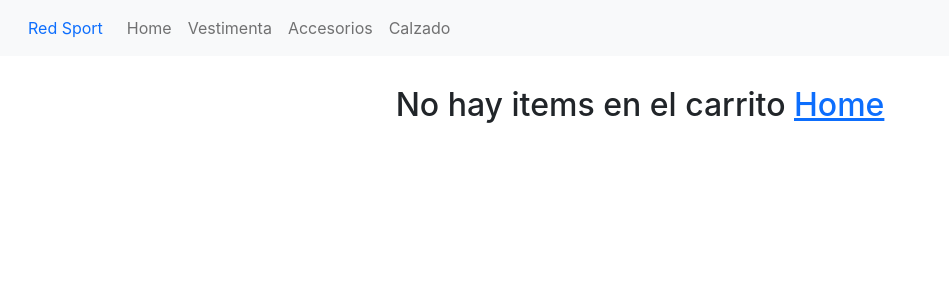
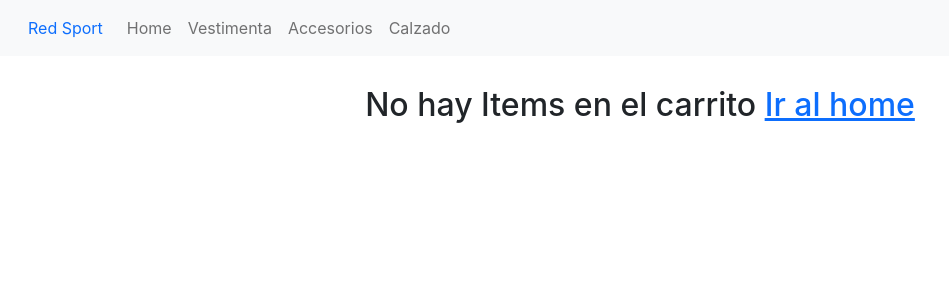
Before and after one commit to FacundoRaposo/CursoReact, a React (Create React App) app: page /Cart in a window 1280 px wide. Shown: the top 300 px of the page, without its empty margins (0-949 px from the left). Built offline with nearby package versions, Linux system fonts and the light colour scheme.

Commit message:
solucion items en cart, genera la orden pero problema con date y documentoid

```diff
--- a/src/App.css
+++ b/src/App.css
@@ -19,6 +19,10 @@
   padding:50%;
   align-items: center;
   text-align: center;
+
+}
+.formulario{
+  padding:40px;
 
 }
 
--- a/src/components/Context/CartContext.js
+++ b/src/components/Context/CartContext.js
@@ -23,13 +23,13 @@ export const CartProvider = ({defaultValue = [] ,children})=> {
 
 
     const addItem = (newItem, newQuantity) => {
-        let itemIndex = cart.findIndex(item => item.prod.id === newItem.id );
+        let itemIndex = cart.findIndex(e => e.prod.item.id === newItem.id );
         if(itemIndex === -1){
             setCart (cart => [...cart, {prod: newItem, cant: newQuantity}]);
         }else{
             let modifiedCart = [...cart];
             modifiedCart[itemIndex].cant += newQuantity;
-            setCart(modifiedCart);
+            setCart(...modifiedCart);
         }
     }// agregar x cantidad de un producto
 
@@ -45,7 +45,7 @@ export const CartProvider = ({defaultValue = [] ,children})=> {
     } //sacar todos los items del carrito
 
     const isInCart = (id) =>{
-        const currentItem = cart.find(e=> e.item.id === id);
+        const currentItem = cart.find(e=> e.prod.item.id === id);
 
         return currentItem ? true : false;
     }
--- a/src/components/cart/cart.js
+++ b/src/components/cart/cart.js
@@ -1,39 +1,130 @@
 import React, {useContext, useEffect, useState} from 'react';
 import {Link} from 'react-router-dom';
 import {CartContext} from '../Context/CartContext';
+import {getFirestore, getFirebase} from '../../firebase/client';
 
 export const Cart =() =>{
-    const {cart,removeItem,totalItems,totalPrice} = useContext(CartContext);
-    const generarOrden =()=> {
-        let orden = {}
-        orden.buyer = {name:'Juan', phone: 'telefono', email:'hola@asas.com'}
-        orden.total = totalPrice;
-        orden.items = cart.map(cartItem =>{
-            const id = cartItem.item.id;
-            const title = cartItem.item.title;
-            const price = cartItem.item.price * cartItem.cant;
-            return {id,title, price}
-        });
+
+    const {cart,removeItem,totalItems,totalPrice,clear} = useContext(CartContext);
+    const [name,setName] = useState('');
+    const [phone,setPhone]= useState('');
+    const [email,setEmail]= useState('');
+
+    const [idOrden,setIdOrden]= useState(null);
+
+    const generarOrden =(e)=> {
+        e.preventDefault();
+        const comprador = { name, phone, email }
+
+        console.log(comprador)
+
+        const db = getFirestore();
+
+        const ordersCollection = db.collection("orders")
+
+        //const date = getFirebase().firestore.Timestamp.fromDate(new Date());
+
+        const items = cart.map(cartItem => {
+            return {id: cartItem.prod.item.id, title: cartItem.prod.item.title, price: cartItem.prod.item.price}
+        })
+        console.log(items);
+        ordersCollection
+        .add({buyer: comprador, items , total:totalPrice })
+        .then(doc=>{
+            setIdOrden(doc.id)
+        })
+
+
+        const itemsCollection = db.collection('items')
+        .where(getFirebase().firestore.FieldPath.documentId(), 'in', cart.map(e => e.prod.item.id))
+
+        itemsCollection.get()
+        .then(resultado =>{
+
+            const batch = db.batch()
+
+            for (const documento of resultado) {
+
+                const stockActual = documento.data().stock;
+
+                const itemDelCart = cart.find(cartItem => cartItem.prod.item.id == documento.id);
+
+                const cantidadComprado = itemDelCart.quantity
+
+                const nuevoStock =  stockActual - cantidadComprado;
+
+
+                batch.update(documento.ref,
+                    {stock: nuevoStock}
+                )
+                //update
+
+            }
+
+            batch.commit()
+
+        })
 
     }
+
+    const noItemComp = <h2>No hay Items en el carrito <Link to='/'>Ir al home </Link> </h2>;
+
+    if(totalItems === 0) return noItemComp
 
     return (
 
         <div>
-                {!cart.length ?
-                <h2>No hay items en el carrito <Link to="/home">Home</Link></h2>
-                :(
-                    <>
-                    {cart.map(cartItem => <div key={cartItem.prod.item.id}>
-                    <div>Titulo: {cartItem.prod.item.title}</div>
-                    <div>Cantidad: {cartItem.cant}</div>
-                    <button className="btn btn-danger"onClick = {()=> removeItem(cartItem.prod.item.id)}>borrar</button>
+            {idOrden? `Orden generada: ${idOrden}`: null}
+            {cart.map(cartItem => <div key={cartItem.prod.item.id}>
+                    <table className="table">
+
+                    <thead>
+                    <tr>
+                        <th scope="row"></th>
+                        <th>
+                         Titulo
+                        </th>
+                        <th>Cantidad</th>
+                        <th></th>
+                        <th></th>
+                    </tr>
+                    </thead>
+
+                    <tbody>
+
+                        <tr>
+                    <th scope="row"></th>
+                        <td>
+                        {cartItem.prod.item.title}
+                        </td>
+                        <td>{cartItem.cant}</td>
+                        <td><img style={{maxWidth: '100px'}} src={cartItem?.prod.item.pictureUrl} alt=""/></td>
+                        <td><button className="btn btn-danger"onClick = {()=> removeItem(cartItem.prod.item.id)}>borrar</button></td>
+                    </tr>
+
+                    </tbody>
+
+                    </table>
                     </div>)}
+
+
+
                     <div> Total: {totalPrice}, por {totalItems} productos </div>
-                    </>
-                )}
+                    <button onClick={clear}>Borrar todo</button>
 
-        </div>
+                    <div className="input-group center formulario">
+                    <form  action=""  onSubmit={generarOrden}>
+
+                    <input type="text" placeholder="name" value={name} onChange={(e)=>setName(e.target.value)}/>
+                    <input type="text" placeholder="phone"value={phone} onChange={(e)=>setPhone(e.target.value)}/>
+                    <input type="text" placeholder="email"value={email} onChange={(e)=>setEmail(e.target.value)}/>
+
+                    <button type="submit"> Generar orden</button>
+                    </form>
+                    </div>
+
+                    </div>
+
 
     )
 }
--- a/src/firebase/client.js
+++ b/src/firebase/client.js
@@ -10,7 +10,7 @@ const app = firebase.initializeApp({
     appId: "1:439985825188:web:44112b898307f51abf8d31"
   })
 
-  export function getFirebase(){
+  export const getFirebase = () => {
       return app;
   }
 
```
